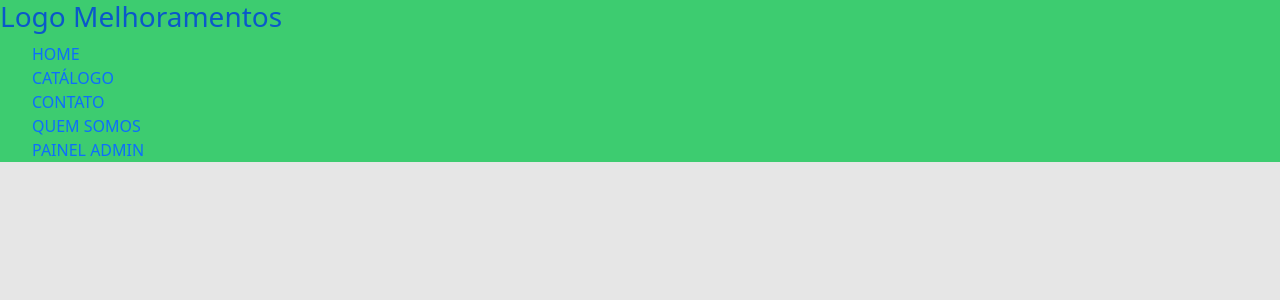
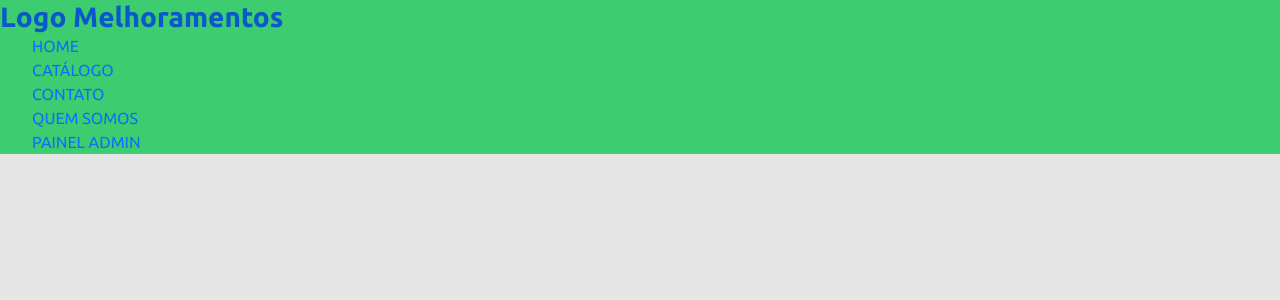
Before and after one commit to rafaelgauderio/typescript-react-elite-products-frontend, a React (Create React App) app: page / in a window 1280 px wide. Shown: the top 300 px of the page. Built offline with nearby package versions, Linux system fonts and the light colour scheme.

Commit message:
Algumas configurações globais

```diff
--- a/src/App.css
+++ b/src/App.css
@@ -1,5 +1,7 @@
-.App {
-  text-align: center;
+@import url('https://fonts.googleapis.com/css2?family=Open+Sans:wght@400;700&family=Roboto:ital,wght@0,400;1,700&family=Ubuntu:wght@400;700&display=swap');
+
+* {
+  font-family: 'Ubuntu', 'Roboto','Open Sans';
 }
 
 a {
@@ -9,3 +11,9 @@ a {
 li {
   list-style-type: none;
 }
+
+h1, h2, h3, h4, h5, h6 {
+  font-weight: 700;
+  margin-bottom: 0;
+  margin-top: 0;
+}
```
